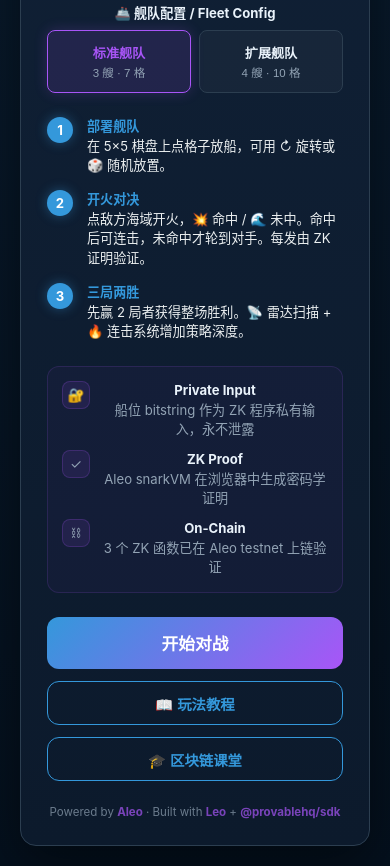
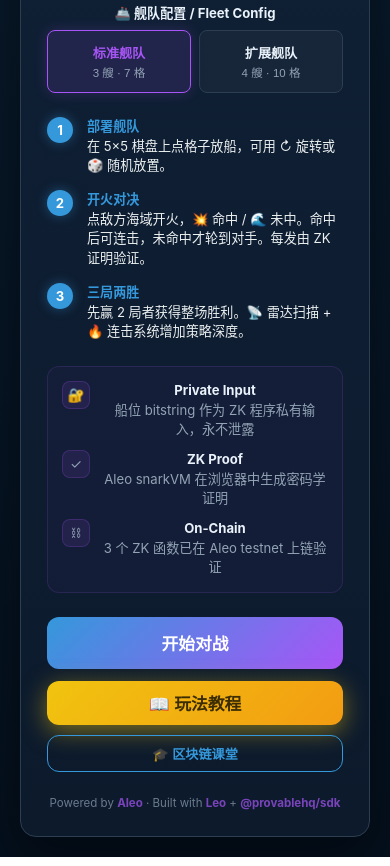
Before and after one commit to cpufreestyle/zk-battleship-aleo, a website built with Vite: page index.html in a window 390 px wide. Shown: the part 514-1380 px from the top of the page. Built offline with nearby package versions, Linux system fonts and the light colour scheme.

Commit message:
feat: make tutorial button prominent on start screen — gold gradient featured button
- 玩法教程 upgraded to a glowing gold gradient featured button (40% width)
  next to Start Battle — high visibility with pulsing glow animation
- 区块链课堂 moved to its own subtle sub-row below
- Mobile responsive retained; reduced-motion disables glow

```diff
--- a/main.js
+++ b/main.js
@@ -1437,7 +1437,9 @@ function renderStart() {
         </div>
         <div class="start-actions">
           <button class="start-btn" onclick="window.startGame()">开始对战</button>
-          <button class="tut-entry-btn" onclick="window.openTutorial()">📖 玩法教程</button>
+          <button class="tut-entry-btn tut-entry-btn--featured" onclick="window.openTutorial()">📖 玩法教程</button>
+        </div>
+        <div class="start-sub-actions">
           <button class="tut-entry-btn" onclick="window.toggleEdu()">🎓 区块链课堂</button>
         </div>
         <div class="powered-by">Powered by <b>Aleo</b> · Built with <b>Leo</b> + <b>@provablehq/sdk</b></div>
--- a/style.css
+++ b/style.css
@@ -1137,6 +1137,43 @@ body {
 .tut-entry-btn:hover { background: rgba(52, 152, 219, 0.12); box-shadow: var(--ring-accent); transform: translateY(-2px); }
 .tut-entry-btn:active { transform: translateY(0); }
 
+/* 显眼的玩法教程按钮：金色渐变高亮 */
+.tut-entry-btn--featured {
+  background: linear-gradient(135deg, var(--color-gold), #f39c12);
+  color: #3b2d00;
+  border: none;
+  font-weight: 800;
+  font-size: var(--fs-lg);
+  box-shadow: 0 6px 20px rgba(241, 196, 15, 0.4);
+  flex: 0 0 40%;
+  animation: tutorialGlow 2s ease-in-out infinite;
+}
+.tut-entry-btn--featured:hover {
+  background: linear-gradient(135deg, #f7d53d, #f39c12);
+  box-shadow: 0 8px 26px rgba(241, 196, 15, 0.55);
+  transform: translateY(-2px);
+}
+@keyframes tutorialGlow {
+  0%, 100% { box-shadow: 0 6px 20px rgba(241, 196, 15, 0.4); }
+  50% { box-shadow: 0 6px 32px rgba(241, 196, 15, 0.7); }
+}
+
+/* 次级按钮（区块链课堂）独立一行，居中 */
+.start-sub-actions {
+  display: flex;
+  justify-content: center;
+  gap: 12px;
+  margin-top: 10px;
+}
+.start-sub-actions .tut-entry-btn {
+  font-size: var(--fs-sm);
+  padding: 8px 20px;
+  min-height: auto;
+}
+@media (prefers-reduced-motion: reduce) {
+  .tut-entry-btn--featured { animation: none; }
+}
+
 /* 引导遮罩 */
 .tutorial-overlay {
   position: fixed;
@@ -1312,6 +1349,8 @@ body {
 @media (max-width: 420px) {
   .start-actions { flex-direction: column; }
   .tut-entry-btn { width: 100%; }
+  .tut-entry-btn--featured { flex: 1 0 auto; align-self: stretch; }
+  .start-sub-actions { flex-direction: column; width: 100%; }
 }
 
 /* =====================================================================
```
